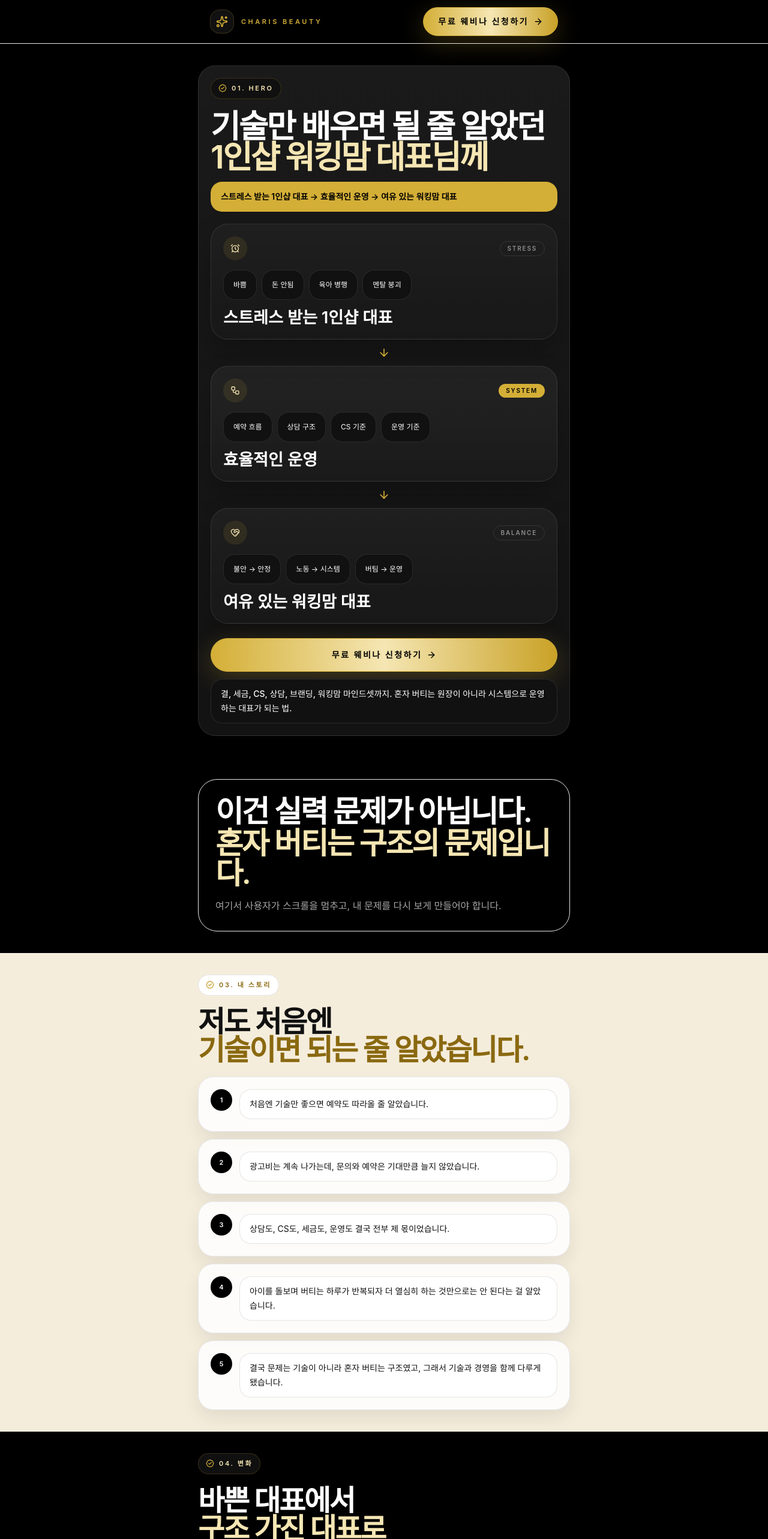
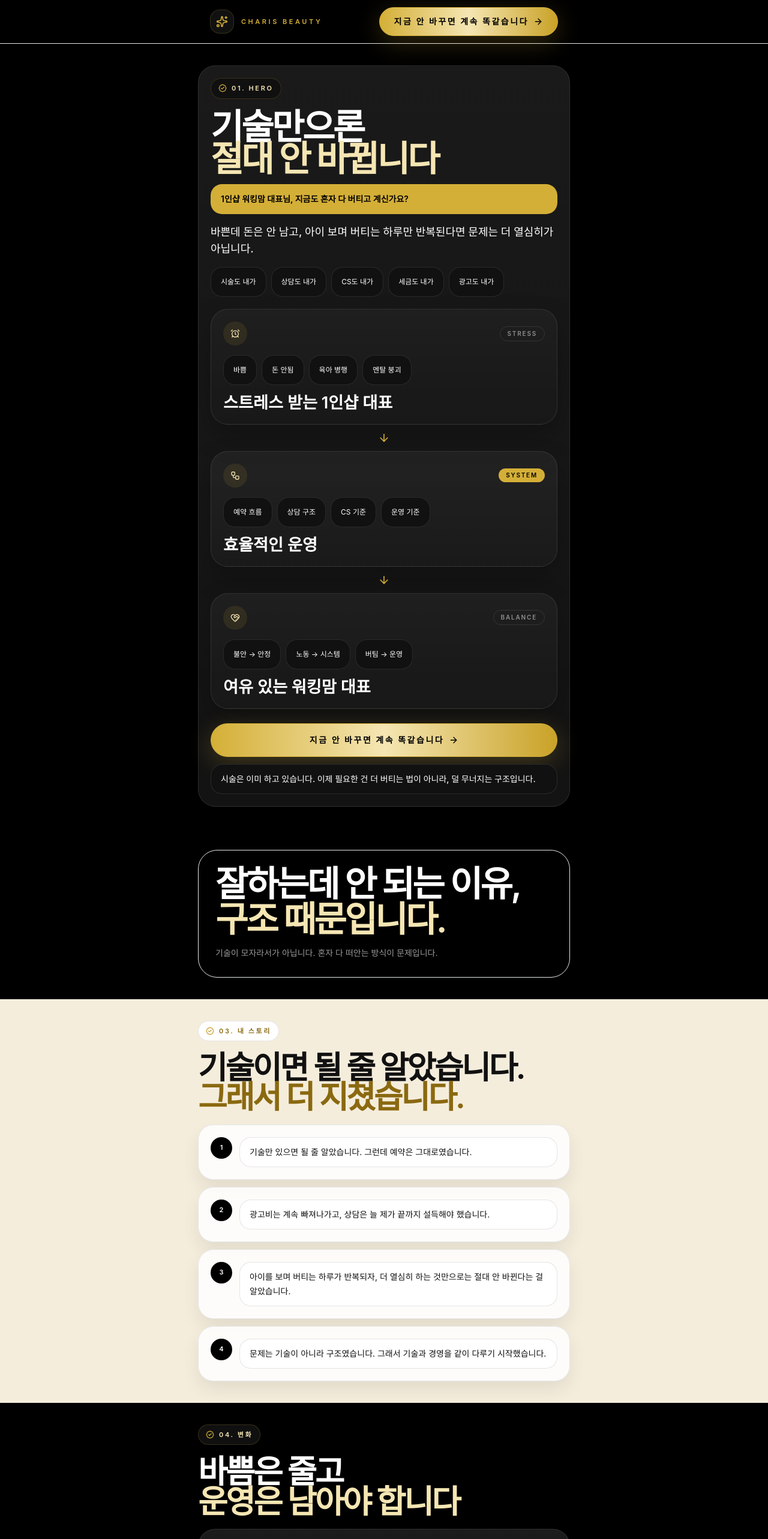
Before and after one commit to mrsweet0519/charis-landing, a React (Vite) app: page / in a window 1280 px wide. Shown: the top 2566 px of the page at 60% size. Built offline with nearby package versions, Linux system fonts and the light colour scheme.

Commit message:
Refine landing copy and rhythm

```diff
--- a/src/pages/Landing.tsx
+++ b/src/pages/Landing.tsx
@@ -7,15 +7,12 @@ import {
   BadgeCheck,
   Brain,
   BriefcaseBusiness,
-  Check,
   CheckCircle2,
   CircleDollarSign,
   Clock3,
   Gem,
-  Hand,
   HeartHandshake,
   MessageCircleMore,
-  Play,
   ScanLine,
   ShieldCheck,
   Sparkles,
@@ -35,10 +32,6 @@ const WEBINAR_CTA = '#webinar';
 const FINAL_CTA = '#final-cta';
 const DEADLINE = new Date('2026-05-10T23:59:59+09:00').getTime();
 
-void Check;
-void Hand;
-void Play;
-
 const empathyChecklist = [
   '시술도 내가',
   '상담도 내가',
@@ -49,33 +42,31 @@ const empathyChecklist = [
   '아이 케어까지 내가',
 ];
 
-void empathyChecklist;
-
 const structurePillars = [
   {
     icon: Gem,
     title: '기술',
-    text: '결이 보이는 시술 퀄리티',
+    text: '잘하는 기술이 아니라, 고객이 바로 납득하는 기술.',
   },
   {
     icon: BriefcaseBusiness,
     title: '경영',
-    text: '대표가 버티지 않는 운영 기준',
+    text: '버티는 운영이 아니라, 무너지지 않는 운영.',
   },
   {
     icon: HeartHandshake,
     title: 'CS',
-    text: '상담과 재방문을 만드는 응대 구조',
+    text: '친절한 응대가 아니라, 다시 오게 만드는 흐름.',
   },
   {
     icon: CircleDollarSign,
     title: '세금',
-    text: '1인샵 대표가 알아야 할 돈 관리 감각',
+    text: '몰라서 새는 돈부터 막는 대표 감각.',
   },
   {
     icon: Brain,
     title: '워킹맘 마인드',
-    text: '지치지 않고 오래 가는 기준과 루틴',
+    text: '무너지지 않고 오래 가는 기준과 루틴.',
   },
 ];
 
@@ -122,11 +113,10 @@ const webinarFlow = [
 ];
 
 const storyLines = [
-  '처음엔 기술만 좋으면 예약도 따라올 줄 알았습니다.',
-  '광고비는 계속 나가는데, 문의와 예약은 기대만큼 늘지 않았습니다.',
-  '상담도, CS도, 세금도, 운영도 결국 전부 제 몫이었습니다.',
-  '아이를 돌보며 버티는 하루가 반복되자 더 열심히 하는 것만으로는 안 된다는 걸 알았습니다.',
-  '결국 문제는 기술이 아니라 혼자 버티는 구조였고, 그래서 기술과 경영을 함께 다루게 됐습니다.',
+  '기술만 있으면 될 줄 알았습니다. 그런데 예약은 그대로였습니다.',
+  '광고비는 계속 빠져나가고, 상담은 늘 제가 끝까지 설득해야 했습니다.',
+  '아이를 보며 버티는 하루가 반복되자, 더 열심히 하는 것만으로는 절대 안 바뀐다는 걸 알았습니다.',
+  '문제는 기술이 아니라 구조였습니다. 그래서 기술과 경영을 같이 다루기 시작했습니다.',
 ];
 
 const reviewCards = [
@@ -371,7 +361,7 @@ function StopScreen({
             {lines.map((line, index) => (
               <p
                 key={line}
-                className={`text-[2.45rem] font-semibold leading-[0.98] tracking-[-0.05em] sm:text-[3.15rem] ${
+                className={`text-[2.75rem] font-semibold leading-[0.94] tracking-[-0.06em] sm:text-[3.7rem] ${
                   index === lines.length - 1 ? (light ? 'text-[#8A6910]' : 'text-[#F5E6B3]') : ''
                 }`}
               >
@@ -380,7 +370,7 @@ function StopScreen({
             ))}
           </div>
           {subtitle ? (
-            <p className={`mt-4 text-base leading-7 ${light ? 'text-[#463F33]' : 'text-white/65'}`}>{subtitle}</p>
+            <p className={`mt-4 text-sm leading-6 ${light ? 'text-[#463F33]' : 'text-white/60'}`}>{subtitle}</p>
           ) : null}
         </div>
       </Reveal>
@@ -388,7 +378,13 @@ function StopScreen({
   );
 }
 
-function StrongCTA({ label = '무료 웨비나 신청하기', href = WEBINAR_CTA }: { label?: string; href?: string }) {
+function StrongCTA({
+  label = '지금 안 바꾸면 계속 똑같습니다',
+  href = WEBINAR_CTA,
+}: {
+  label?: string;
+  href?: string;
+}) {
   return <CTAButton href={href} label={label} className="min-h-14 w-full justify-center px-8 text-[15px]" />;
 }
 
@@ -423,7 +419,7 @@ export function Landing() {
             <p className="text-[11px] font-semibold uppercase tracking-[0.32em] text-[#D4AF37]">Charis Beauty</p>
           </div>
           <div className="hidden sm:block">
-            <CTAButton href={WEBINAR_CTA} label="무료 웨비나 신청하기" />
+            <CTAButton href={WEBINAR_CTA} label="지금 안 바꾸면 계속 똑같습니다" />
           </div>
         </Wrap>
       </header>
@@ -433,14 +429,26 @@ export function Landing() {
           <Reveal>
             <DarkPanel className="bg-[#0E0E0E]">
               <Eyebrow>01. Hero</Eyebrow>
-              <h1 className="mt-5 text-[2.65rem] font-semibold leading-[0.96] tracking-[-0.05em] text-white sm:text-[3.35rem]">
-                기술만 배우면 될 줄 알았던
-                <span className="block text-[#F5E6B3]">1인샵 워킹맘 대표님께</span>
+              <h1 className="mt-5 text-[2.9rem] font-semibold leading-[0.9] tracking-[-0.06em] text-white sm:text-[3.7rem]">
+                기술만으론
+                <span className="block text-[#F5E6B3]">절대 안 바뀝니다</span>
               </h1>
 
               <Bubble tone="gold" className="mt-4 font-semibold">
-                스트레스 받는 1인샵 대표 → 효율적인 운영 → 여유 있는 워킹맘 대표
+                1인샵 워킹맘 대표님, 지금도 혼자 다 버티고 계신가요?
               </Bubble>
+
+              <p className="mt-4 text-lg font-medium leading-7 text-white/78">
+                바쁜데 돈은 안 남고, 아이 보며 버티는 하루만 반복된다면 문제는 더 열심히가 아닙니다.
+              </p>
+
+              <div className="mt-4 flex flex-wrap gap-2">
+                {empathyChecklist.slice(0, 5).map((item) => (
+                  <Bubble key={item} className="py-2 text-xs">
+                    {item}
+                  </Bubble>
+                ))}
+              </div>
 
               <div className="mt-5 space-y-3">
                 <DarkPanel className="bg-[#131313] p-4">
@@ -510,9 +518,9 @@ export function Landing() {
               </div>
 
               <div className="mt-6 flex flex-col gap-3">
-                <StrongCTA />
+                <StrongCTA label="지금 안 바꾸면 계속 똑같습니다" />
                 <Bubble className="font-medium">
-                  결, 세금, CS, 상담, 브랜딩, 워킹맘 마인드셋까지. 혼자 버티는 원장이 아니라 시스템으로 운영하는 대표가 되는 법.
+                  시술은 이미 하고 있습니다. 이제 필요한 건 더 버티는 법이 아니라, 덜 무너지는 구조입니다.
                 </Bubble>
               </div>
             </DarkPanel>
@@ -520,16 +528,16 @@ export function Landing() {
         </Block>
 
         <StopScreen
-          lines={['이건 실력 문제가 아닙니다.', '혼자 버티는 구조의 문제입니다.']}
-          subtitle="여기서 사용자가 스크롤을 멈추고, 내 문제를 다시 보게 만들어야 합니다."
+          lines={['잘하는데 안 되는 이유,', '구조 때문입니다.']}
+          subtitle="기술이 모자라서가 아닙니다. 혼자 다 떠안는 방식이 문제입니다."
         />
 
         <Block tone="cream">
           <Reveal>
             <Eyebrow light>03. 내 스토리</Eyebrow>
-            <h2 className="mt-5 text-[2.45rem] font-semibold leading-[0.98] tracking-[-0.05em] sm:text-[3.05rem]">
-              저도 처음엔
-              <span className="block text-[#8A6910]">기술이면 되는 줄 알았습니다.</span>
+            <h2 className="mt-5 text-[2.75rem] font-semibold leading-[0.93] tracking-[-0.06em] sm:text-[3.3rem]">
+              기술이면 될 줄 알았습니다.
+              <span className="block text-[#8A6910]">그래서 더 지쳤습니다.</span>
             </h2>
           </Reveal>
 
@@ -554,9 +562,9 @@ export function Landing() {
         <Block>
           <Reveal>
             <Eyebrow>04. 변화</Eyebrow>
-            <h2 className="mt-5 text-[2.4rem] font-semibold leading-[0.98] tracking-[-0.05em] text-white sm:text-[3rem]">
-              바쁜 대표에서
-              <span className="block text-[#F5E6B3]">구조 가진 대표로</span>
+            <h2 className="mt-5 text-[2.7rem] font-semibold leading-[0.93] tracking-[-0.06em] text-white sm:text-[3.35rem]">
+              바쁨은 줄고
+              <span className="block text-[#F5E6B3]">운영은 남아야 합니다</span>
             </h2>
           </Reveal>
 
@@ -564,7 +572,6 @@ export function Landing() {
             {[
               ['Before', '불안', 'After', '안정'],
               ['Before', '노동', 'After', '시스템'],
-              ['Before', '설명', 'After', '이해되는 구조'],
             ].map(([leftTag, left, rightTag, right]) => (
               <Reveal key={left + right}>
                 <DarkPanel className="bg-[#101010]">
@@ -586,18 +593,21 @@ export function Landing() {
         </Block>
 
         <StopScreen
-          lines={['지금 방식 계속하면', '결과 안 바뀝니다.']}
+          lines={['지금 방식 계속하면', '절대 안 바뀝니다.']}
           tone="cream"
-          subtitle="잘하는데 안 되는 이유는 결국 구조이기 때문입니다."
+          subtitle="잘하는데 안 되는 이유, 결국 구조 때문입니다."
         />
 
         <Block>
           <Reveal>
             <Eyebrow>06. 해결 구조</Eyebrow>
-            <h2 className="mt-5 text-[2.4rem] font-semibold leading-[0.98] tracking-[-0.05em] text-white sm:text-[3rem]">
-              기술 + 경영 + CS + 세금 + 워킹맘 마인드
-              <span className="block text-[#F5E6B3]">이 5개를 한 번에 정리합니다.</span>
+            <h2 className="mt-5 text-[2.7rem] font-semibold leading-[0.93] tracking-[-0.06em] text-white sm:text-[3.35rem]">
+              기술만 배우면
+              <span className="block text-[#F5E6B3]">다시 같은 자리입니다</span>
             </h2>
+            <p className="mt-4 text-base leading-7 text-white/70">
+              기술, 경영, CS, 세금, 워킹맘 마인드. 이 다섯 개가 같이 묶여야 흐름이 바뀝니다.
+            </p>
           </Reveal>
 
           <div className="mt-5 space-y-3">
@@ -624,7 +634,7 @@ export function Landing() {
 
           <Reveal delay={0.06}>
             <div className="mt-5">
-              <StrongCTA label="지금 무료 신청하기" />
+              <StrongCTA label="지금 안 바꾸면 계속 똑같습니다" />
             </div>
           </Reveal>
         </Block>
@@ -632,9 +642,9 @@ export function Landing() {
         <Block>
           <Reveal>
             <Eyebrow>07. 점 VS 결</Eyebrow>
-            <h2 className="mt-5 text-[2.35rem] font-semibold leading-[0.98] tracking-[-0.05em] text-white sm:text-[2.95rem]">
-              점으로 찍는 시술과
-              <span className="block text-[#F5E6B3]">결로 보이는 시술은 다릅니다.</span>
+            <h2 className="mt-5 text-[2.65rem] font-semibold leading-[0.93] tracking-[-0.06em] text-white sm:text-[3.2rem]">
+              설명하면 늦습니다.
+              <span className="block text-[#F5E6B3]">결과가 먼저 보여야 움직입니다.</span>
             </h2>
           </Reveal>
 
@@ -681,9 +691,9 @@ export function Landing() {
         <Block className="bg-[#090909]">
           <Reveal>
             <Eyebrow>08. 결과</Eyebrow>
-            <h2 className="mt-5 text-[2.35rem] font-semibold leading-[0.98] tracking-[-0.05em] text-white sm:text-[2.95rem]">
-              고객은 설명보다
-              <span className="block text-[#F5E6B3]">결과를 먼저 봅니다.</span>
+            <h2 className="mt-5 text-[2.65rem] font-semibold leading-[0.93] tracking-[-0.06em] text-white sm:text-[3.2rem]">
+              설명하면 놓칩니다.
+              <span className="block text-[#F5E6B3]">결과 먼저 보여야 잡힙니다.</span>
             </h2>
           </Reveal>
 
@@ -694,8 +704,8 @@ export function Landing() {
                 title={title}
                 text={
                   index === 0
-                    ? '결과가 먼저 보이면 상담의 톤이 달라집니다.'
-                    : '설명보다 먼저 이해되는 결과 구조가 필요합니다.'
+                    ? '결과 먼저 보이면, 질문부터 달라집니다.'
+                    : '이해시키려 하지 말고 먼저 보여줘야 합니다.'
                 }
                 index={index}
                 kind={index === 0 ? 'image' : 'placeholder'}
@@ -707,9 +717,9 @@ export function Landing() {
         <Block>
           <Reveal>
             <Eyebrow>09. 영상</Eyebrow>
-            <h2 className="mt-5 text-[2.35rem] font-semibold leading-[0.98] tracking-[-0.05em] text-white sm:text-[2.95rem]">
-              짧은 영상 하나가
-              <span className="block text-[#F5E6B3]">상담 시간을 줄입니다.</span>
+            <h2 className="mt-5 text-[2.65rem] font-semibold leading-[0.93] tracking-[-0.06em] text-white sm:text-[3.2rem]">
+              한 번 보여주면
+              <span className="block text-[#F5E6B3]">설명은 절반으로 줄어듭니다.</span>
             </h2>
           </Reveal>
 
@@ -727,16 +737,16 @@ export function Landing() {
         </Block>
 
         <StopScreen
-          lines={['고객이 이해하지 못하면', '신청하지 않습니다.']}
-          subtitle="사용자가 읽는 페이지가 아니라, 이해하면서 다음으로 넘어가는 페이지여야 합니다."
+          lines={['고객이 못 알아들으면', '절대 신청하지 않습니다.']}
+          subtitle="좋아 보여도 안 됩니다. 바로 이해돼야 움직입니다."
         />
 
         <Block>
           <Reveal>
             <Eyebrow>11. 해결 구조</Eyebrow>
-            <h2 className="mt-5 text-[2.35rem] font-semibold leading-[0.98] tracking-[-0.05em] text-white sm:text-[2.95rem]">
+            <h2 className="mt-5 text-[2.65rem] font-semibold leading-[0.93] tracking-[-0.06em] text-white sm:text-[3.2rem]">
               이제는 기술자가 아니라
-              <span className="block text-[#F5E6B3]">대표로 배워야 합니다.</span>
+              <span className="block text-[#F5E6B3]">대표로 배워야 남습니다.</span>
             </h2>
           </Reveal>
 
@@ -778,9 +788,9 @@ export function Landing() {
         <Block tone="cream">
           <Reveal>
             <Eyebrow light>12. 기술 커리큘럼</Eyebrow>
-            <h2 className="mt-5 text-[2.25rem] font-semibold leading-[0.98] tracking-[-0.05em] sm:text-[2.85rem]">
-              기술도
-              <span className="block text-[#8A6910]">결과 중심으로 다시 배웁니다.</span>
+            <h2 className="mt-5 text-[2.5rem] font-semibold leading-[0.94] tracking-[-0.06em] sm:text-[3.05rem]">
+              손은 이미 움직입니다.
+              <span className="block text-[#8A6910]">이제 결과가 보이게 배워야 합니다.</span>
             </h2>
           </Reveal>
 
@@ -799,9 +809,9 @@ export function Landing() {
         <Block>
           <Reveal>
             <Eyebrow>13. 경영 커리큘럼</Eyebrow>
-            <h2 className="mt-5 text-[2.25rem] font-semibold leading-[0.98] tracking-[-0.05em] text-white sm:text-[2.85rem]">
-              두피문신도
-              <span className="block text-[#F5E6B3]">경영으로 배워야 오래 갑니다.</span>
+            <h2 className="mt-5 text-[2.5rem] font-semibold leading-[0.94] tracking-[-0.06em] text-white sm:text-[3.05rem]">
+              잘하는데 안 남는 이유,
+              <span className="block text-[#F5E6B3]">경영을 안 배웠기 때문입니다.</span>
             </h2>
           </Reveal>
 
@@ -824,9 +834,9 @@ export function Landing() {
         <Block tone="cream">
           <Reveal>
             <Eyebrow light>14. 워킹맘 마인드셋</Eyebrow>
-            <h2 className="mt-5 text-[2.25rem] font-semibold leading-[0.98] tracking-[-0.05em] sm:text-[2.85rem]">
-              일도 아이도
-              <span className="block text-[#8A6910]">놓치고 싶지 않은 대표님께</span>
+            <h2 className="mt-5 text-[2.5rem] font-semibold leading-[0.94] tracking-[-0.06em] sm:text-[3.05rem]">
+              잘하고 싶은 마음만으론
+              <span className="block text-[#8A6910]">오래 못 버팁니다.</span>
             </h2>
           </Reveal>
 
@@ -847,16 +857,16 @@ export function Landing() {
         </Block>
 
         <StopScreen
-          lines={['혼자 잘하는 사람보다,', '구조를 가진 사람이 오래 갑니다.']}
+          lines={['혼자 잘하는 사람보다,', '구조 가진 사람이 끝까지 갑니다.']}
           tone="cream"
         />
 
         <Block>
           <Reveal>
             <Eyebrow>15. 후기 / 증거</Eyebrow>
-            <h2 className="mt-5 text-[2.25rem] font-semibold leading-[0.98] tracking-[-0.05em] text-white sm:text-[2.85rem]">
-              카톡형 후기와 증거는
-              <span className="block text-[#F5E6B3]">신뢰를 빠르게 만듭니다.</span>
+            <h2 className="mt-5 text-[2.5rem] font-semibold leading-[0.94] tracking-[-0.06em] text-white sm:text-[3.05rem]">
+              말보다 강한 건
+              <span className="block text-[#F5E6B3]">실제 반응과 실제 증거입니다.</span>
             </h2>
           </Reveal>
 
@@ -887,9 +897,9 @@ export function Landing() {
         <Block id="webinar" className="bg-[#090909]">
           <Reveal>
             <Eyebrow>16. 무료 웨비나 구성</Eyebrow>
-            <h2 className="mt-5 text-[2.25rem] font-semibold leading-[0.98] tracking-[-0.05em] text-white sm:text-[2.85rem]">
-              무료 웨비나 한 번으로
-              <span className="block text-[#F5E6B3]">내 위치와 다음 단계가 선명해집니다.</span>
+            <h2 className="mt-5 text-[2.5rem] font-semibold leading-[0.94] tracking-[-0.06em] text-white sm:text-[3.05rem]">
+              무료로 듣는 한 번이
+              <span className="block text-[#F5E6B3]">지금 흐름을 완전히 바꿉니다.</span>
             </h2>
           </Reveal>
 
@@ -925,9 +935,9 @@ export function Landing() {
               </div>
 
               <div className="mt-5 flex flex-col gap-3">
-                <StrongCTA />
+                <StrongCTA label="지금 안 바꾸면 계속 똑같습니다" />
                 <Bubble className="font-medium">
-                  지금 신청해야 하는 이유: 대표의 시간과 에너지가 더 늦기 전에 구조를 바꿔야 하기 때문입니다.
+                  더 늦으면 또 같은 달을 반복합니다. 지금 끊어야 다음 달이 달라집니다.
                 </Bubble>
               </div>
             </DarkPanel>
@@ -942,15 +952,15 @@ export function Landing() {
                 최종 CTA
               </div>
               <h2 className="mt-5 text-[2.45rem] font-semibold leading-[0.96] tracking-[-0.05em] text-white sm:text-[3rem]">
-                혼자 버티는 원장에서
-                <span className="block text-[#F5E6B3]">시스템으로 운영하는 대표로 넘어가세요.</span>
+                계속 버틸 건가요?
+                <span className="block text-[#F5E6B3]">아니면 지금 바꿀 건가요?</span>
               </h2>
               <Bubble className="mt-4 font-medium">
-                이제는 기술자가 아니라 대표로 배워야 합니다.
+                잘하는데 안 되는 흐름, 여기서 끊어야 합니다.
               </Bubble>
               <div className="mt-5 flex flex-col gap-3">
-                <StrongCTA href={FINAL_CTA} label="무료 웨비나 신청하기" />
-                <Bubble className="text-sm">기술만으로는 부족합니다. 구조를 가진 사람이 오래 갑니다.</Bubble>
+                <StrongCTA href={FINAL_CTA} label="지금 안 바꾸면 계속 똑같습니다" />
+                <Bubble className="text-sm">기술만으로는 절대 안 바뀝니다. 구조를 바꿔야 결과가 바뀝니다.</Bubble>
               </div>
             </DarkPanel>
           </Reveal>
@@ -964,7 +974,7 @@ export function Landing() {
             onClick={scrollToWebinar}
             className="pointer-events-auto flex w-full items-center justify-center gap-2 rounded-full bg-gradient-to-r from-[#D4AF37] via-[#F5E6B3] to-[#C9A227] px-5 py-4 text-sm font-semibold uppercase tracking-[0.2em] text-black transition-transform duration-300 active:scale-[0.98]"
           >
-            <span>무료 웨비나 신청하기</span>
+            <span>지금 안 바꾸면 계속 똑같습니다</span>
           </button>
         </div>
       </div>
```
